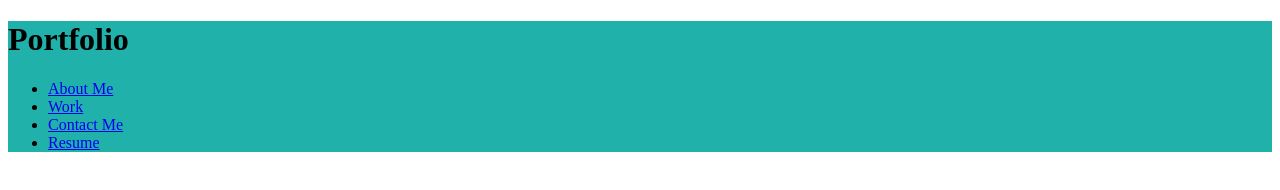
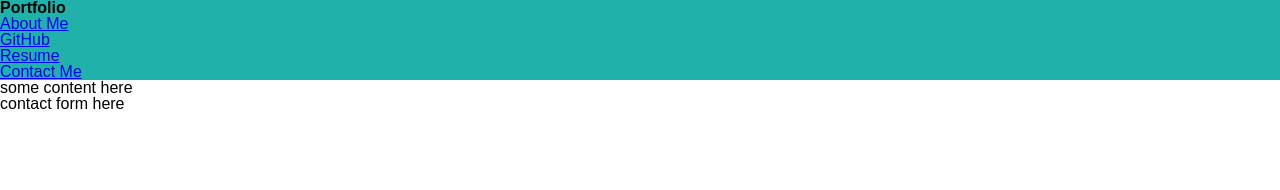
Before and after one commit to Syusb/2-Portfolio, a plain HTML site: page index.html in a window 1280 px wide. Drawn offline with Linux system fonts and the light colour scheme.

Commit message:
added details on index

```diff
--- a/assets/reset.css
+++ b/assets/reset.css
@@ -0,0 +1,45 @@
+/* Resets the box size of every element */
+* {
+  margin: 0;
+  padding: 0;
+  box-sizing: border-box;
+}
+
+/* Gives the body element a parent height to compare against */
+html {
+  height: 100%;
+}
+
+body {
+  min-height: 100%;
+  line-height: 1;
+  font-family: sans-serif;
+}
+
+h1,
+h2,
+h3,
+h4,
+h5,
+h6 {
+  font-size: 100%;
+}
+
+/* Matches the font of special elements to the rest of the page */
+input,
+select,
+option,
+optgroup,
+textarea,
+button,
+pre,
+code {
+  font-size: 100%;
+  font-family: inherit;
+}
+
+/* Removes default bullet points from lists */
+ol,
+ul {
+  list-style: none;
+}
--- a/index.html
+++ b/index.html
@@ -5,6 +5,7 @@
     <meta http-equiv="X-UA-Compatible" content="IE=edge" />
     <meta name="viewport" content="width=device-width, initial-scale=1.0" />
     <title>Portfolio</title>
+    <link rel="stylesheet" href="assets/reset.css" />
     <link rel="stylesheet" href="assets/style.css" />
   </head>
   <body>
@@ -14,12 +15,16 @@
       </div>
       <nav>
         <ul>
-          <li><a href="about me">About Me</a></li>
-          <li><a href="Work">Work</a></li>
+          <li><a href="About me">About Me</a></li>
+          <li><a href="GitHub">GitHub</a></li>
+          <li><a href="Resume">Resume</a></li>
           <li><a href="Contact me">Contact Me</a></li>
-          <li><a href="Resume">Resume</a></li>
         </ul>
       </nav>
     </header>
+    <main>
+      <section id="Contant">some content here</section>
+    </main>
+    <footer><section id="Contact">contact form here</section></footer>
   </body>
 </html>
```
